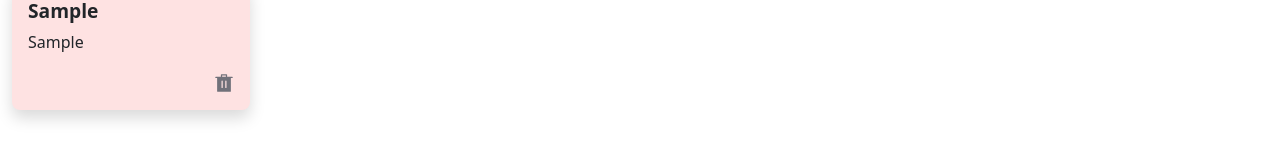
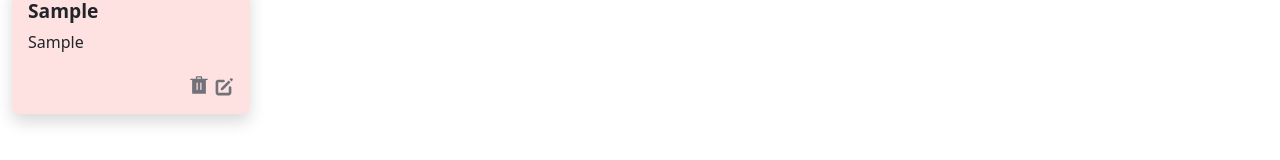
Before and after one commit to MiaadEstakhri/note-app, a React (Create React App) app: page / in a window 1280 px wide. Both pictures are taken after typing "Sample", "Sample" into the empty fields and a click on the button 742 px from the left and 310 px from the top of the page. Shown: the part 383-543 px from the top of the page. Built offline with nearby package versions, Linux system fonts and the light colour scheme.

Commit message:
add update for comment component

```diff
--- a/src/App.css
+++ b/src/App.css
@@ -37,3 +37,9 @@ textarea {
     column-count: 5;
     /* column-gap: 1rem; */
 }
+
+.update-form:hover,
+.update-form:focus {
+    border-bottom: 1.5px solid #71717a75 !important;
+    background: #71717a25;
+}
--- /dev/null
+++ b/src/assets/icon/Update.jsx
@@ -0,0 +1,16 @@
+const UpdateIcon = ({ width, height, fill }) => {
+  return (
+    <svg
+      width={width}
+      height={height}
+      viewBox="0 0 16 16"
+      xmlns="http://www.w3.org/2000/svg">
+      <path
+        fill={fill}
+        d="M8,2 C8.55229,2 9,2.44771 9,3 C9,3.55228 8.55229,4 8,4 L4,4 L4,12 L12,12 L12,8 C12,7.44771 12.4477,7 13,7 C13.5523,7 14,7.44771 14,8 L14,12 C14,13.1046 13.1046,14 12,14 L4,14 C2.89543,14 2,13.1046 2,12 L2,4 C2,2.89543 2.89543,2 4,2 L8,2 Z M11.9531,2.63268 L13.3673,4.04689 L7.41421,10 L6,10 L6,8.58579 L11.9531,2.63268 Z M14.7815,1.21846 C15.1721,1.60898 15.1721,2.24215 14.7815,2.63267 L14.0744,3.33979 L12.6602,1.92556737 L13.3673,1.21846 C13.7578,0.827937 14.391,0.827936 14.7815,1.21846 Z"
+      />
+    </svg>
+  );
+};
+
+export default UpdateIcon;
--- a/src/components/comment/Comment.jsx
+++ b/src/components/comment/Comment.jsx
@@ -1,17 +1,66 @@
+import { useState } from "react";
 import Delete from "../../assets/icon/Delete";
+import Input from "../../common/input/Input";
+import Textarea from "../../common/textarea/Textarea";
+import UpdateIcon from "../../assets/icon/Update";
 
-const Comment = ({ bg, title, des, onRemove, className }) => {
+const Comment = ({ bg, title, des, onRemove, className, onUpdate }) => {
+  const [isEditing, setIsEditing] = useState(false);
+  const [newTitle, setNewTitle] = useState(title);
+  const [newDes, setNewDes] = useState(des);
+
+  const handleUpdate = () => {
+    setIsEditing(true);
+  };
+
+  const handleSubmit = (e) => {
+    e.preventDefault();
+    onUpdate(newTitle, newDes);
+    setIsEditing(false);
+  };
+
   return (
     <div
-      className={`w-100 h-100 d-flex flex-column justify-content-between  mb-4  p-3 text-break  shadow rounded-3 ${className} `}
+      className={`w-100 h-100 d-flex flex-column justify-content-between mb-4 p-3 text-break shadow rounded-3 ${className} `}
       style={{ background: bg }}>
-      <h3 className=" title fw-bold">{title}</h3>
-
-      <p className="">{des}</p>
+      {isEditing ? (
+        <form onSubmit={handleSubmit} className="">
+          <fieldset className="update-form rounded-1 px-1">
+            <Input
+              type="text"
+              value={newTitle}
+              onChange={(e) => setNewTitle(e.target.value)}
+            />
+          </fieldset>
+          <fieldset className="update-form rounded-1 px-1">
+            <Textarea
+              value={newDes}
+              onChange={(e) => setNewDes(e.target.value)}
+            />
+          </fieldset>
+          <button type="submit" className="bg-transparent border-0 mt-1 ms-1">
+            <UpdateIcon width="21px" height="21px" fill="#71717a" />
+          </button>
+        </form>
+      ) : (
+        <>
+          <h3 className=" title fw-bold">{title}</h3>
+          <p className="">{des}</p>
+        </>
+      )}
       <div className="w-100 h-100 d-flex justify-content-end bg-transparent">
         <button onClick={onRemove} className="bg-transparent border-0">
           <Delete width="20px" height="20px" fill="#71717a" />
         </button>
+        {isEditing ? (
+          ""
+        ) : (
+          <button
+            onClick={handleUpdate}
+            className="bg-transparent border-0 mt-1 ms-1">
+            <UpdateIcon width="21px" height="21px" fill="#71717a" />
+          </button>
+        )}
       </div>
     </div>
   );
--- a/src/container/discussion/Discussion.jsx
+++ b/src/container/discussion/Discussion.jsx
@@ -45,6 +45,17 @@ const Discussion = () => {
     setFilterComments(removeFilterComments);
   };
 
+  const handleUpdate = (id, newTitle, newDes) => {
+    const updatedComments = comments.map((comment) =>
+      comment.id === id ? { ...comment, title: newTitle, des: newDes } : comment
+    );
+    const updatedFilterComments = filterComments.map((comment) =>
+      comment.id === id ? { ...comment, title: newTitle, des: newDes } : comment
+    );
+    setComments(updatedComments);
+    setFilterComments(updatedFilterComments);
+  };
+
   const handleFilterTasks = (bg) => {
     if (bg === "#333") {
       setFilterComments(comments);
@@ -82,6 +93,9 @@ const Discussion = () => {
                   des={note.des}
                   bg={note.bg}
                   onRemove={() => handleRemove(note.id)}
+                  onUpdate={(newTitle, newDes) =>
+                    handleUpdate(note.id, newTitle, newDes)
+                  }
                   className="comment"
                 />
               );
```
